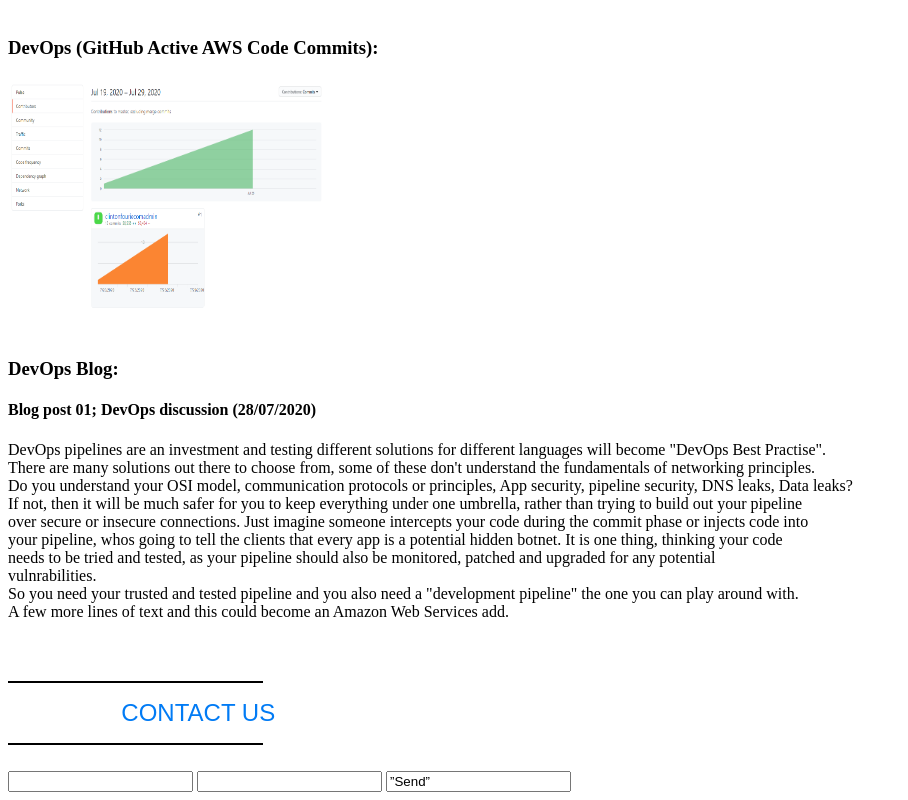
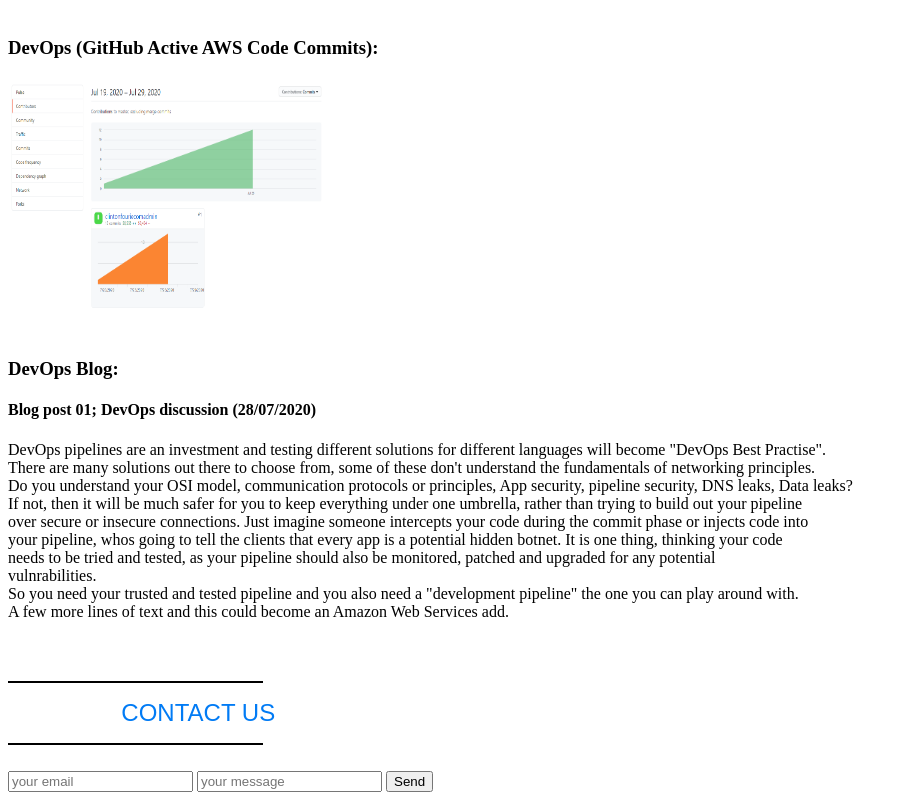
Before and after one commit to clintonfouriecomadmin/ClintonFourieCom, a plain HTML site: page index.html in a window 1280 px wide. Shown: the part 1946-2746 px from the top of the page, without its empty margins (0-908 px from the left). Drawn offline with Linux system fonts and the light colour scheme.

Commit message:
Form update

```diff
--- a/index.html
+++ b/index.html
@@ -105,9 +105,9 @@
         <hr align="left" color="#000" width="20%">
     <br />
     <form action="https://formspree.io/maypvlva" method="POST">
-        <input type=”text” name=”name”>
-        <input type=”email” name=”_replyto”>
-        <input type=”submit” value=”Send”>
+        <input type="email" name="_replyto" placeholder="your email">
+        <input type="textarea" name="name" placeholder="your message">
+        <input type="submit" value="Send">
     </form>
 </div>
 </html>
```
